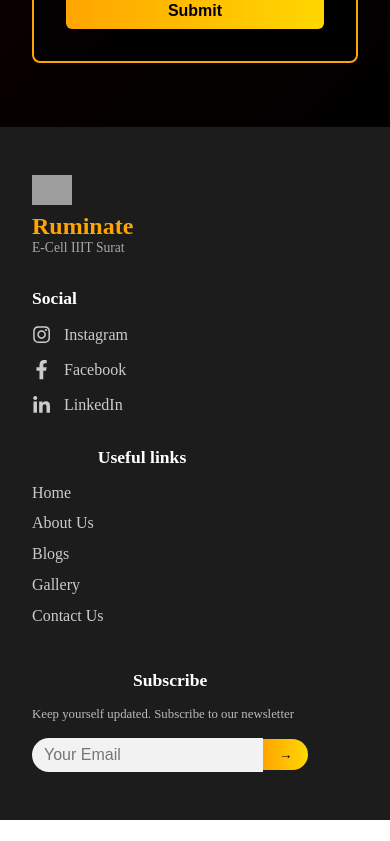
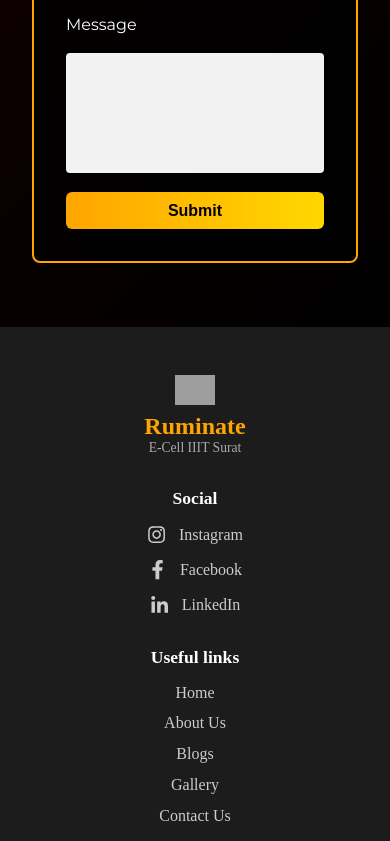
Before and after one commit to Ronit5605/Rumi, a Next.js app: page / in a window 390 px wide. Shown: the part 7963-8804 px from the top of the page. Before the commit the page ends 8783 px from the top, so only its background shows below. Built offline with nearby package versions, Linux system fonts and the light colour scheme; grey boxes are pictures that could not be loaded.

Commit message:
changes in home css

```diff
--- a/src/app/home/home.module.css
+++ b/src/app/home/home.module.css
@@ -570,7 +570,7 @@
 
   .alumniCard {
     width: 130px;
-    height: 100px;
+    /* height: 100px; */
   }
 
   .alumniName {
@@ -889,7 +889,8 @@
 .footer {
   display: flex;
   flex-wrap: wrap;
-  justify-content: space-between;
+  justify-content: center;
+  text-align: center;
   padding: 3rem 2rem;
   background: #1c1c1c;
   color: white;
@@ -904,7 +905,7 @@
 .logoBlock {
   display: flex;
   flex-direction: column;
-  align-items: flex-start;
+  align-items: center;
 }
 
 .logo {
@@ -963,6 +964,7 @@
   margin: 0;
   display: flex;
   flex-direction: column;
+  align-items: center;
   gap: 1rem;
 }
 
@@ -1011,11 +1013,12 @@
 }
 
 
-/* Responsive */
+/* Responsive
 @media (max-width: 768px) {
   .footer {
-    flex-direction: column;
+    /* flex-direction: column;
     gap: 2rem;
     align-items: flex-start;
   }
 }
+*/
```
